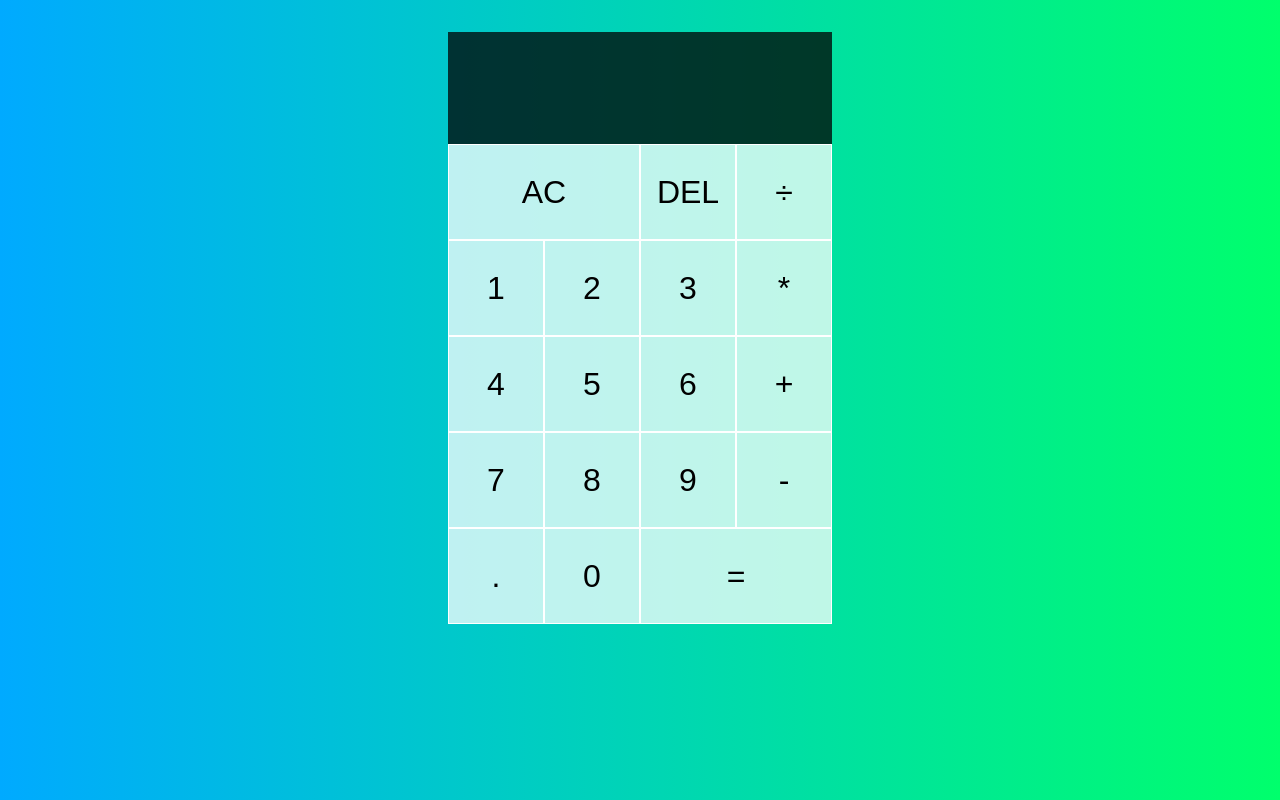
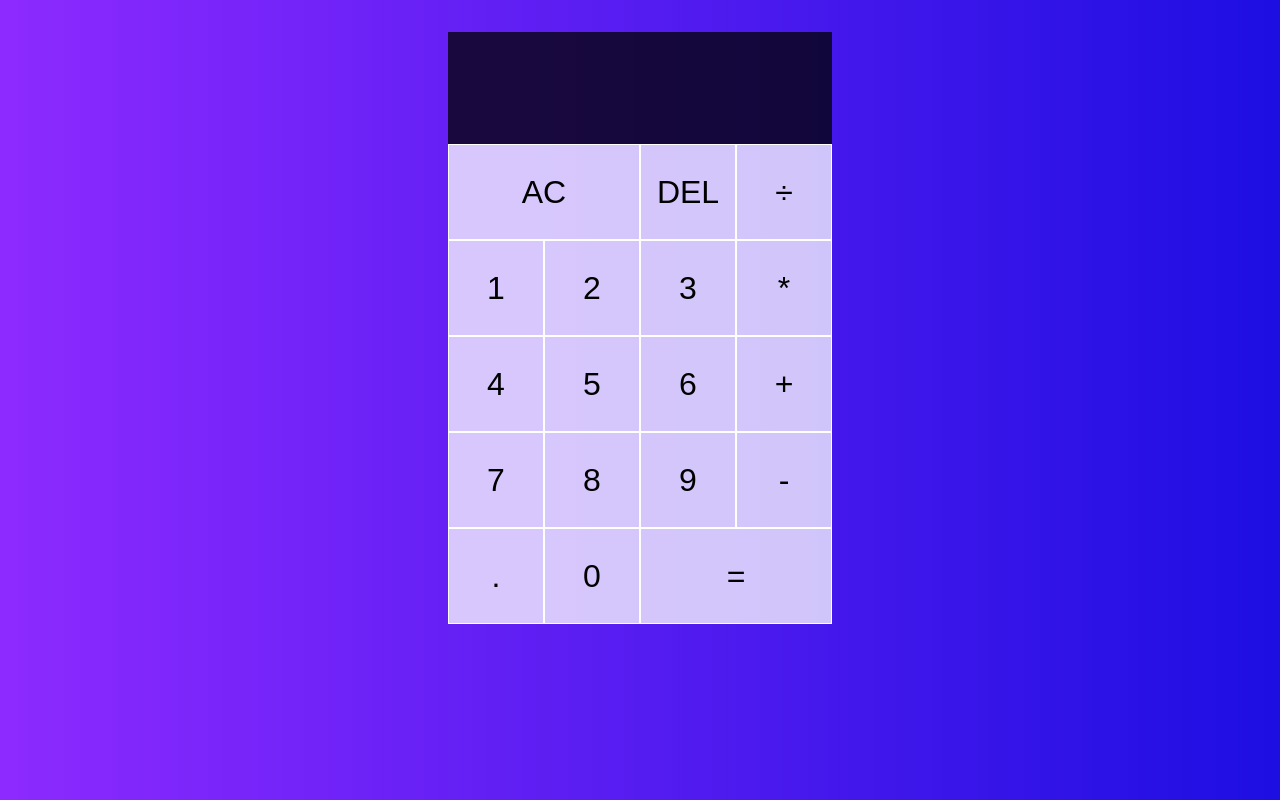
Before and after one commit to Ambuj-Pandey/react-Calculator_Without_Eval, a React (Create React App) app: page / in a window 1280 px wide. Built offline with nearby package versions, Linux system fonts and the light colour scheme.

Commit message:
Minor CSS changes

```diff
--- a/src/App.css
+++ b/src/App.css
@@ -4,7 +4,7 @@
 
   body {
     margin: 0;
-    background: linear-gradient(to right, #00AAFF, #00FF6C);
+    background: linear-gradient(to right, #8d2aff, #1d0ee2);
   }
 
   .calculator-grid {
```
